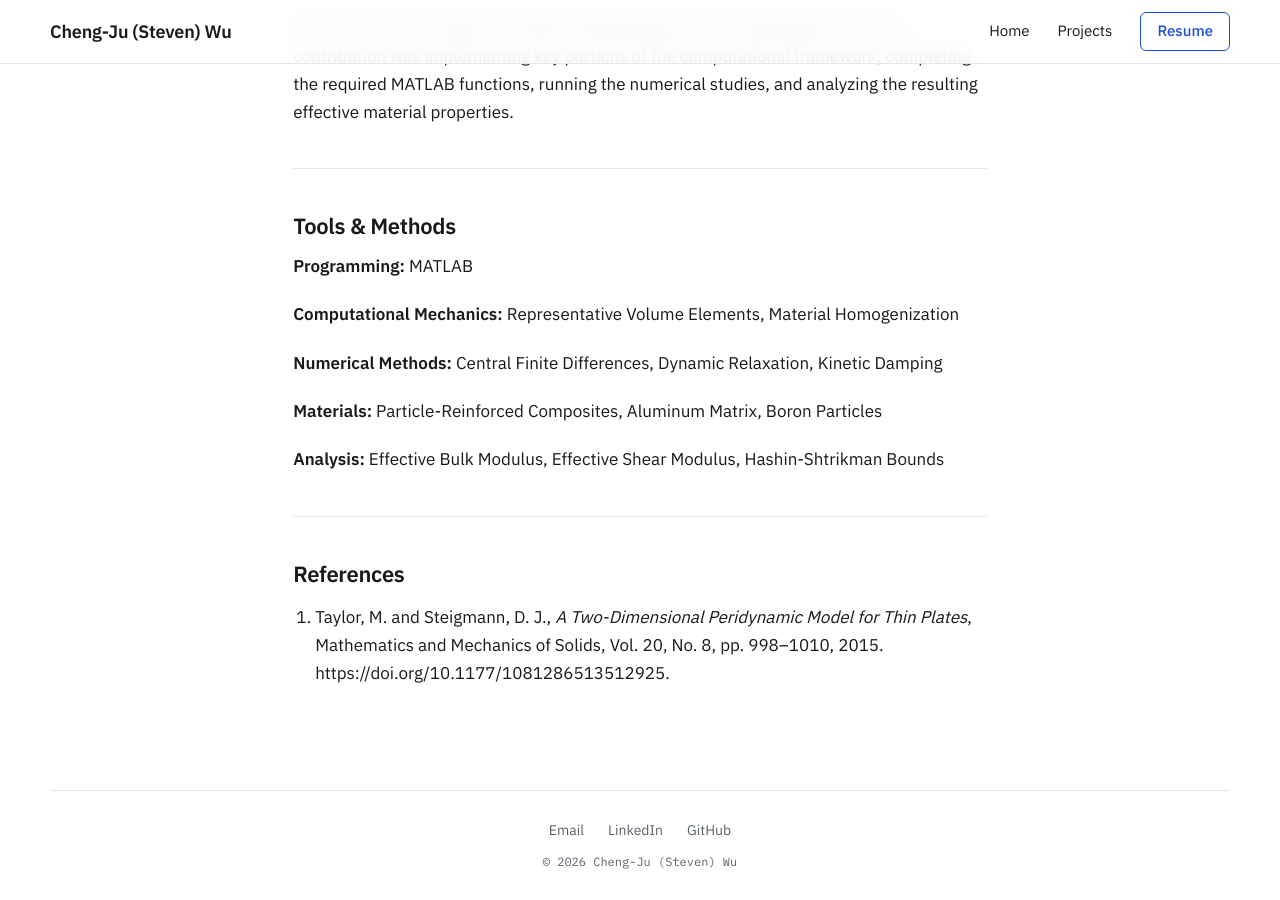
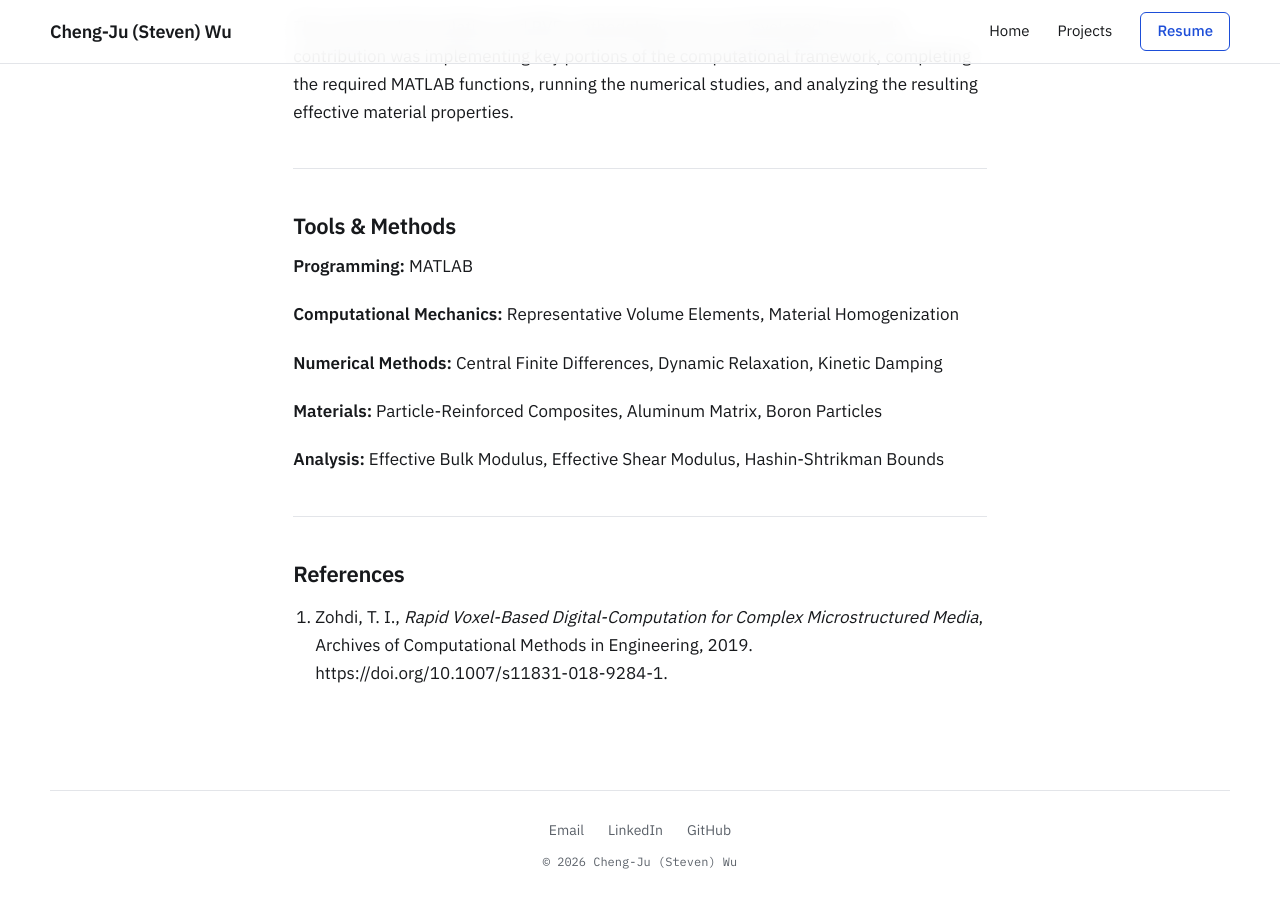
Before and after one commit to swcj6/swcj6.github.io, a Jekyll site: the page built from _projects/RVE-Composite/index.md, in a window 1280 px wide and 900 px high, scrolled down 20049 px. Built offline with Jekyll 4.4.1, drawn with Linux system fonts in a browser that asks for light colours.

Commit message:
Update reference in index.md

```diff
--- a/_projects/RVE-Composite/index.md
+++ b/_projects/RVE-Composite/index.md
@@ -623,4 +623,4 @@ The numerical formulation and RVE methodology were not developed by me. My contr
 
 ## References
 
-1. Taylor, M. and Steigmann, D. J., *A Two-Dimensional Peridynamic Model for Thin Plates*, Mathematics and Mechanics of Solids, Vol. 20, No. 8, pp. 998–1010, 2015. https://doi.org/10.1177/1081286513512925.
+1. Zohdi, T. I., *Rapid Voxel-Based Digital-Computation for Complex Microstructured Media*, Archives of Computational Methods in Engineering, 2019. https://doi.org/10.1007/s11831-018-9284-1.
```
